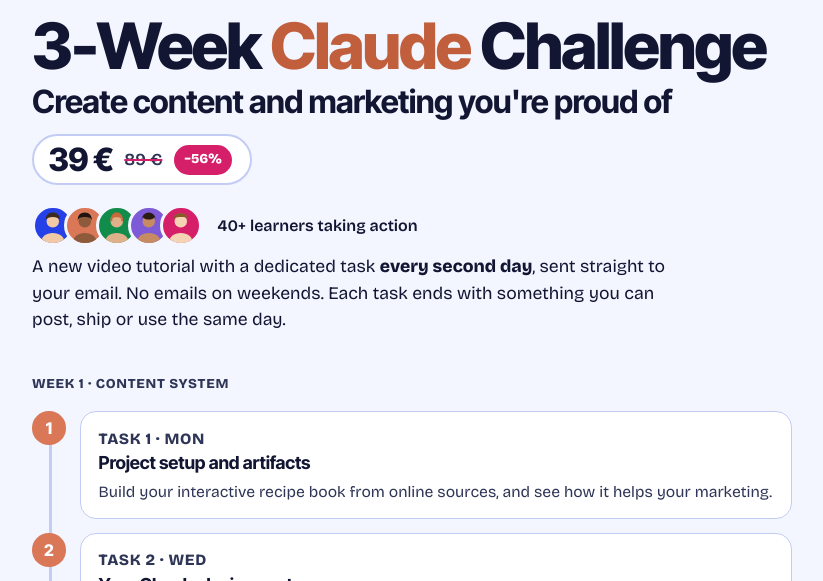
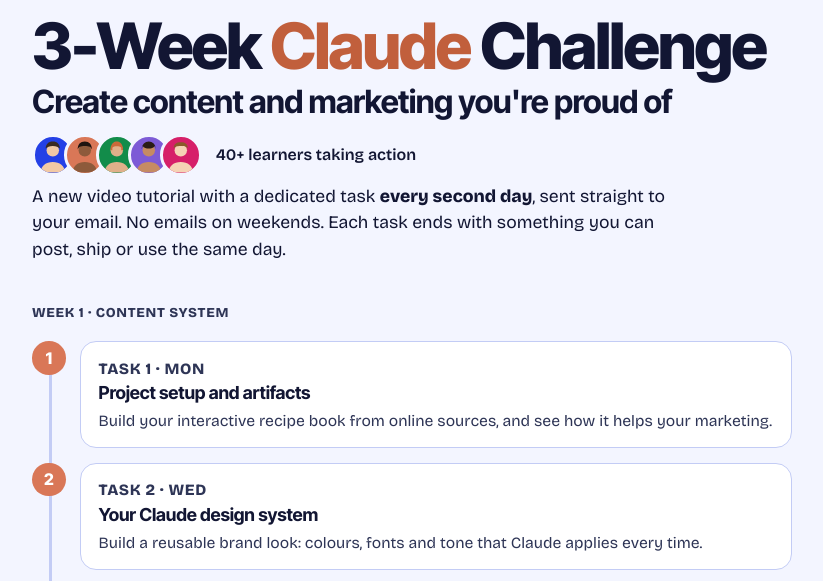
Before and after one commit to Matra888/stastaspeks-site, a plain HTML site: page 3week/index.html in a window 1280 px wide. Shown: the part 210-791 px from the top of the page, without its empty margins (228-1051 px from the left). Drawn offline with nearby package versions, Linux system fonts and the light colour scheme; no server answers.

Commit message:
3-week page: learner row on one line, price moved down

```diff
--- a/3week/index.html
+++ b/3week/index.html
@@ -75,7 +75,7 @@
   .chips li { background: var(--card); border: 1px solid var(--line); border-radius: 999px; padding: .35rem .85rem; font-size: .95rem; font-weight: 600; }
   .hero .actions { display: flex; flex-wrap: wrap; gap: .75rem; }
 
-  .social { display: flex; flex-direction: row; flex-wrap: wrap; align-items: center; gap: .6rem 1rem; margin: 0 0 .5rem; }
+  .social { display: flex; flex-direction: row; flex-wrap: nowrap; align-items: center; gap: .6rem .9rem; margin: 0 0 .5rem; }
   .social[hidden] { display: none; }
   .faces { display: flex; flex-wrap: wrap; }
   .face { display: flex; align-items: center; justify-content: center; width: 2.6rem; height: 2.6rem; border-radius: 50%; border: 3px solid var(--bg); margin-left: -.6rem; overflow: hidden; flex: none; }
@@ -86,7 +86,8 @@
   .faces .face:nth-child(3) { background: #128C4A; }
   .faces .face:nth-child(4) { background: #7D5BD6; }
   .faces .face:nth-child(5) { background: #D61F69; }
-  .social-count { margin: 0; font-size: 1rem; font-weight: 600; }
+  .social-count { margin: 0; font-size: 1rem; font-weight: 600; white-space: nowrap; }
+  @media (max-width: 480px) { .face { width: 2.2rem; height: 2.2rem; margin-left: -.5rem; } .social-count { font-size: .92rem; } }
   .social-count a { color: var(--accent); text-underline-offset: .2em; }
 
   .h2-small { font-size: .6em; font-weight: 600; color: var(--muted); letter-spacing: 0; }
@@ -191,7 +192,6 @@
     <img class="logo" src="logo.png" alt="Stāsta Spēks" width="88" height="88">
     <p class="kicker tag-pill">8 tasks + community</p>
     <h1>3-Week <span class="claude">Claude</span> Challenge<span class="sub">Create content and marketing you're proud of</span></h1>
-    <div class="price-row"><span class="now">39 €</span><s>89 €</s><span class="off">−56%</span></div>
         <div class="social" id="social">
       <div class="faces" id="faces" aria-hidden="true"><span class="face"><svg viewBox="0 0 40 40"><circle cx="20" cy="15" r="7" fill="#F2C9A5"/><path d="M12 13c0-5 3-8 8-8s8 3 8 8c-2-2-4-3-8-3s-6 1-8 3z" fill="#3A2A22"/><path d="M6 40c1-8 6-12 14-12s13 4 14 12z" fill="#F2C9A5"/></svg></span><span class="face"><svg viewBox="0 0 40 40"><circle cx="20" cy="15" r="7" fill="#8D5A3B"/><path d="M12 14c0-6 3-9 8-9s8 3 8 9c-1-3-3-4-8-4s-7 1-8 4z" fill="#1E1410"/><path d="M6 40c1-8 6-12 14-12s13 4 14 12z" fill="#8D5A3B"/></svg></span><span class="face"><svg viewBox="0 0 40 40"><circle cx="20" cy="15" r="7" fill="#E0B08A"/><path d="M13 12c1-5 4-7 7-7s6 2 7 7v3h-2v-3c-2-2-8-2-10 0v3h-2z" fill="#C96A3A"/><path d="M6 40c1-8 6-12 14-12s13 4 14 12z" fill="#E0B08A"/></svg></span><span class="face"><svg viewBox="0 0 40 40"><circle cx="20" cy="15" r="7" fill="#C68B63"/><path d="M12 14c0-6 4-9 8-9s8 3 8 9l-1-4c-2 2-4 3-7 3s-5-1-7-3z" fill="#2A1C15"/><path d="M6 40c1-8 6-12 14-12s13 4 14 12z" fill="#C68B63"/></svg></span><span class="face"><svg viewBox="0 0 40 40"><circle cx="20" cy="15" r="7" fill="#F5D3B5"/><path d="M12 13c0-5 3-7 8-7s8 2 8 7c-1-2-3-3-8-3s-7 1-8 3z" fill="#8A5A2B"/><path d="M6 40c1-8 6-12 14-12s13 4 14 12z" fill="#F5D3B5"/></svg></span></div>
       <p class="social-count"><span id="count">40+</span> learners taking action</p>
```
